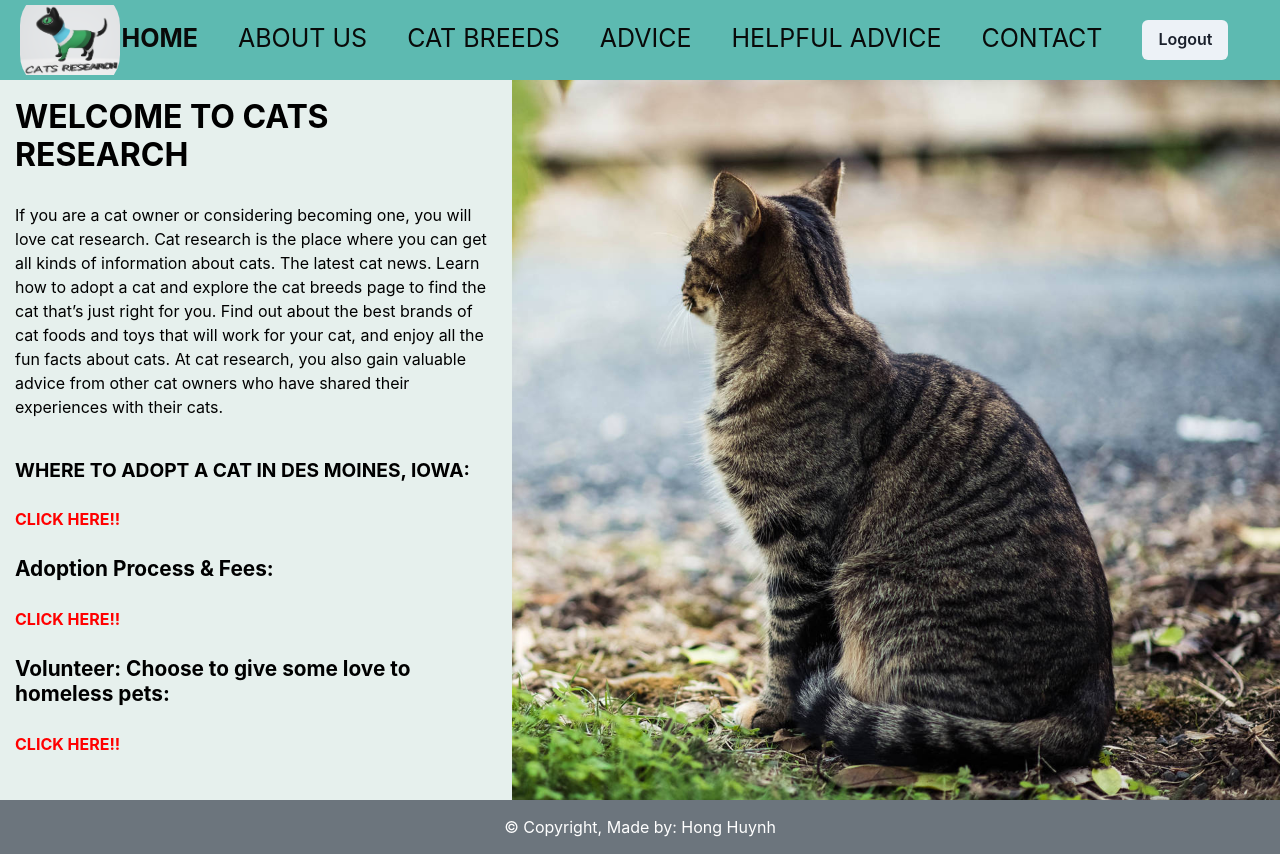
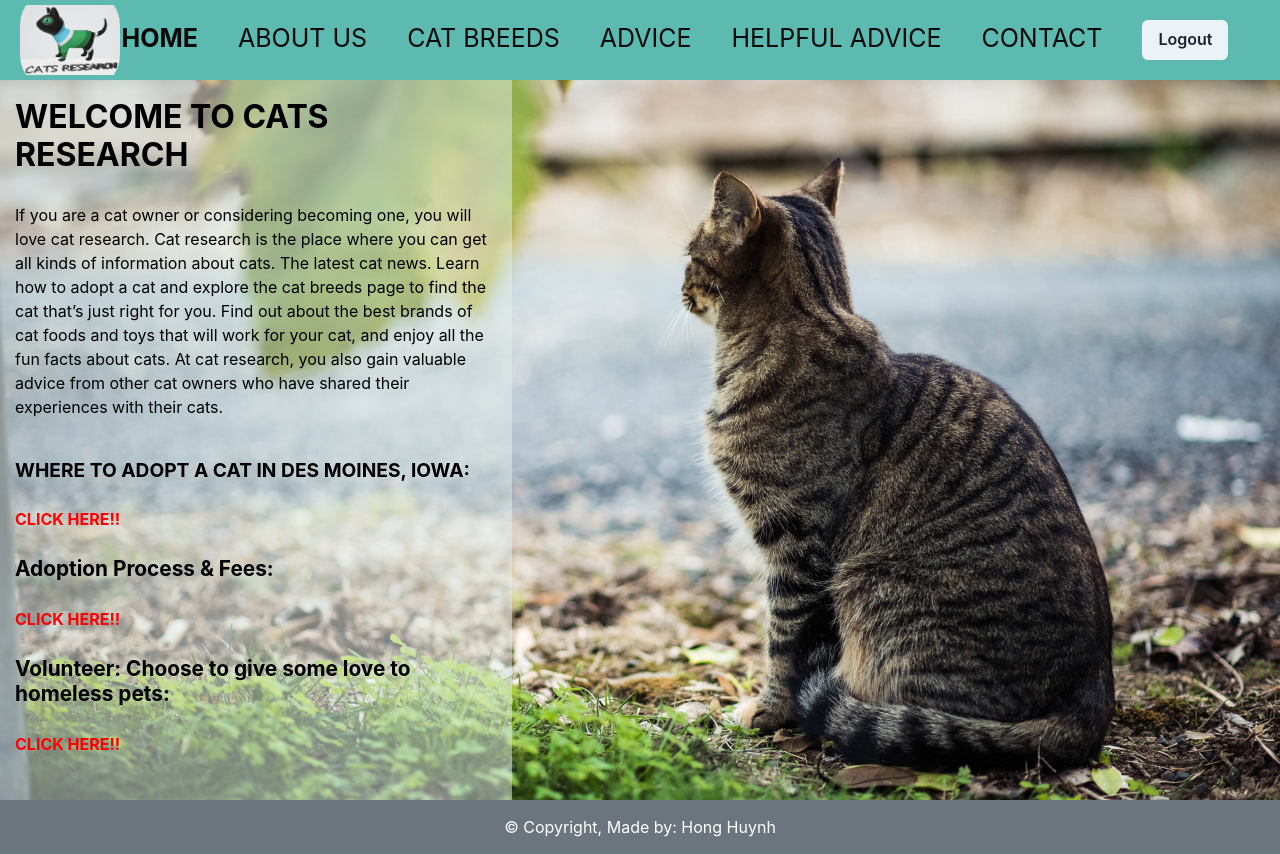
Before and after one commit to hmhuynh1/cat_Research, a React (Vite) app: page / in a window 1280 px wide. Built offline with nearby package versions, Linux system fonts and the light colour scheme; sample sign-in values are in the browser's storage.

Commit message:
add code

```diff
--- a/src/App.tsx
+++ b/src/App.tsx
@@ -40,7 +40,7 @@ function App() {
                 flexDirection="column"
                 justifyContent="center"
                 alignItems="flex-start"
-                bg="rgba(230, 240, 237, 20)"
+                bg="rgba(230, 240, 237, 0.50)"
                 minHeight="60vh"
                 position="relative"
                 zIndex="100"
```
